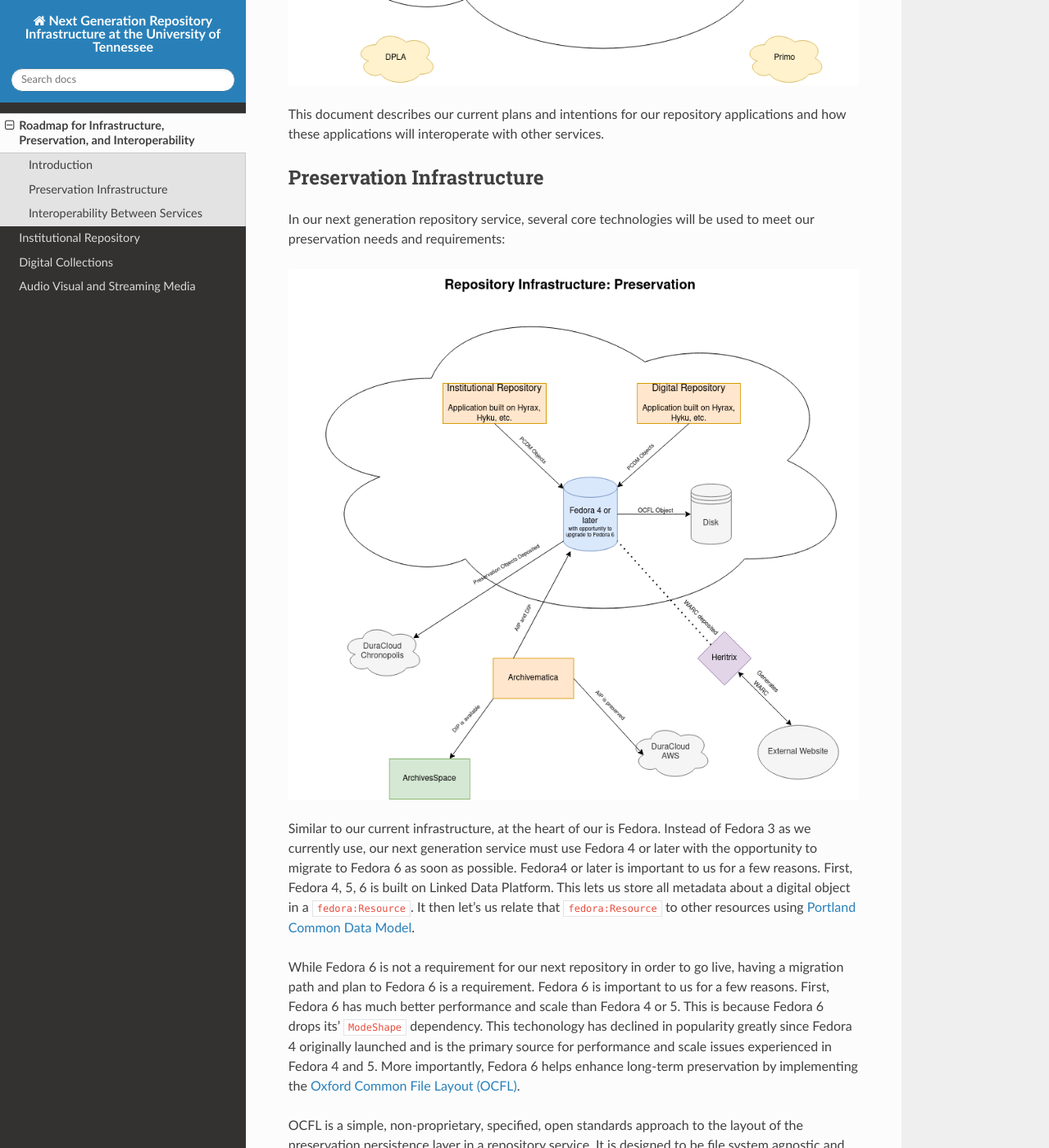
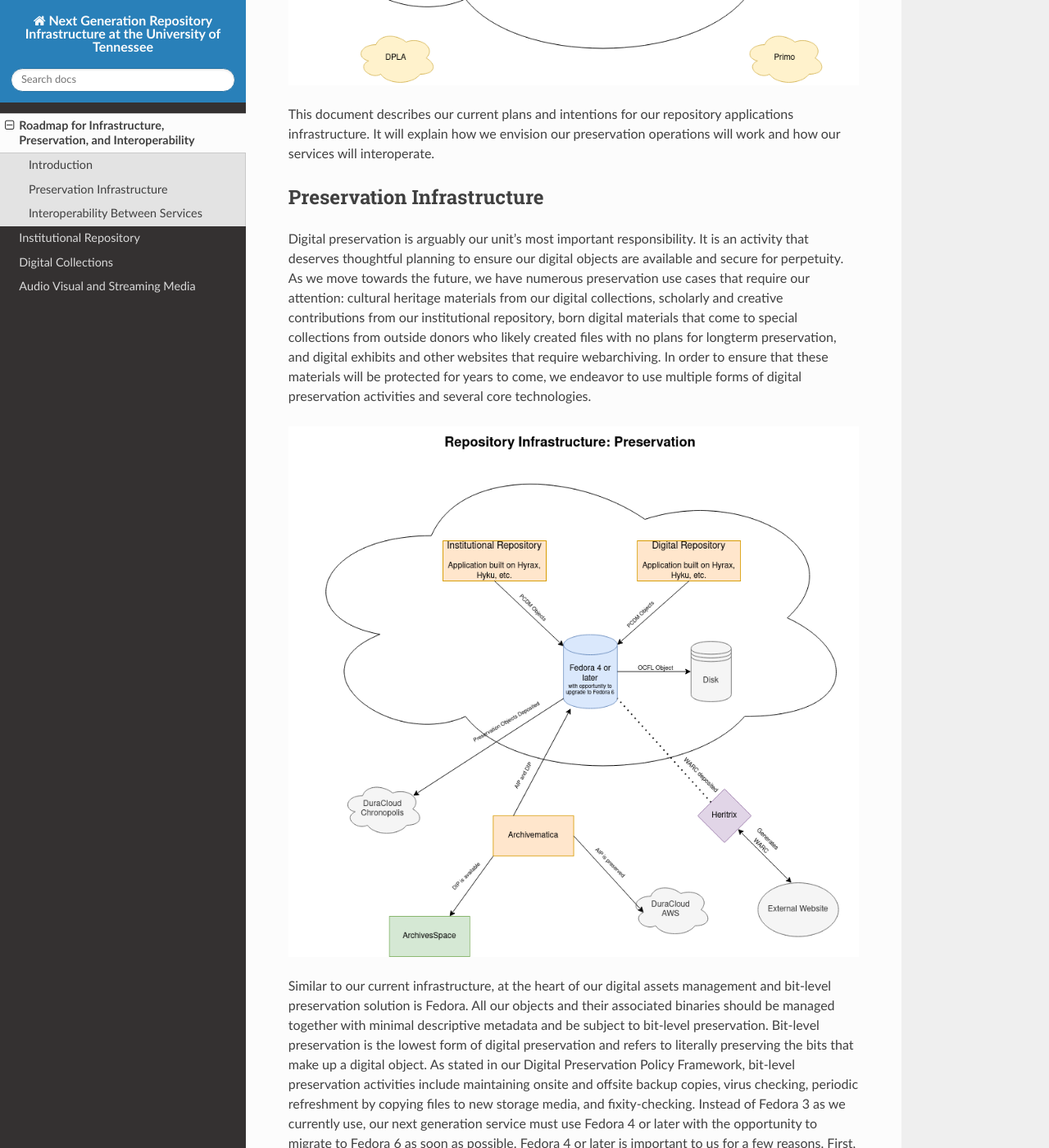
Before and after one commit to markpbaggett/marks_ir_proposal, a Sphinx documentation site: the page built from docs/source/contents/0_Repository_Infrastructure.rst, in a window 1280 px wide and 1400 px high, scrolled down 810 px. Shown: the whole window at 82% size. Built offline with Sphinx 7.4.7 and the Read the Docs theme 2.0.0, drawn with Linux system fonts in a browser that asks for light colours; some of the changed text lies outside the part shown.

Commit message:
Update preservation things.

```diff
--- a/docs/source/contents/0_Repository_Infrastructure.rst
+++ b/docs/source/contents/0_Repository_Infrastructure.rst
@@ -4,26 +4,37 @@
 Introduction
 ------------
 
-As we set out to develop our next generation repository infrastructure, the University of Tennessee Libraries intends to launch
-two new repository applications (one for digital collections and one as an institutional repository). We intend for
-these applications to serve content to and interoperate with a variety of other systems.
+As we approach migrations from Digital Commons and Fedora 3, the University of Tennessee Libraries intends to launch
+two new repository applications: one for digital collections and one for an institutional repository. We intend for
+both to be built on Hyrax engine and to serve content to and interoperate with a variety of other applications that we
+as a unit will utilize and invest in.
 
 .. image:: ../images/overall_overview.png
 
-This document describes our current plans and intentions for our repository applications and how these applications will
-interoperate with other services.
+This document describes our current plans and intentions for our repository applications infrastructure. It will explain
+how we envision our preservation operations will work and how our services will interoperate.
 
 Preservation Infrastructure
 ---------------------------
 
-In our next generation repository service, several core technologies will be used to meet our preservation needs and
-requirements:
+Digital preservation is arguably our unit's most important responsibility. It is an activity that deserves thoughtful
+planning to ensure our digital objects are available and secure for perpetuity. As we move towards the future, we have
+numerous preservation use cases that require our attention:  cultural heritage materials from our digital collections,
+scholarly and creative contributions from our institutional repository, born digital materials that come to special
+collections from outside donors who likely created files with no plans for longterm preservation, and digital exhibits and
+other websites that require webarchiving.  In order to ensure that these materials will be protected for years to come,
+we endeavor to use multiple forms of digital preservation activities and several core technologies.
 
 .. image:: ../images/preservation_overview.png
 
-Similar to our current infrastructure, at the heart of our is Fedora. Instead of Fedora 3 as we currently use, our next
-generation service must use Fedora 4 or later with the opportunity to migrate to Fedora 6 as soon as possible. Fedora4
-or later is important to us for a few reasons.  First, Fedora 4, 5, 6 is built on Linked Data Platform.  This lets us
+Similar to our current infrastructure, at the heart of our digital assets management and bit-level preservation solution
+is Fedora. All our objects and their associated binaries should be managed together with minimal descriptive metadata
+and be subject to bit-level preservation. Bit-level preservation is the lowest form of digital preservation and refers
+to literally preserving the bits that make up a digital object. As stated in our Digital Preservation Policy Framework,
+bit-level preservation activities include maintaining onsite and offsite backup copies, virus checking, periodic
+refreshment by copying files to new storage media, and fixity-checking. Instead of Fedora 3 as we currently use, our
+next generation service must use Fedora 4 or later with the opportunity to migrate to Fedora 6 as soon as possible.
+Fedora 4 or later is important to us for a few reasons.  First, Fedora 4, 5, 6 is built on Linked Data Platform.  This lets us
 store all metadata about a digital object in a :code:`fedora:Resource`. It then let's us relate that
 :code:`fedora:Resource` to other resources using `Portland Common Data Model <https://github.com/duraspace/pcdm/wiki>`_.
 
```
